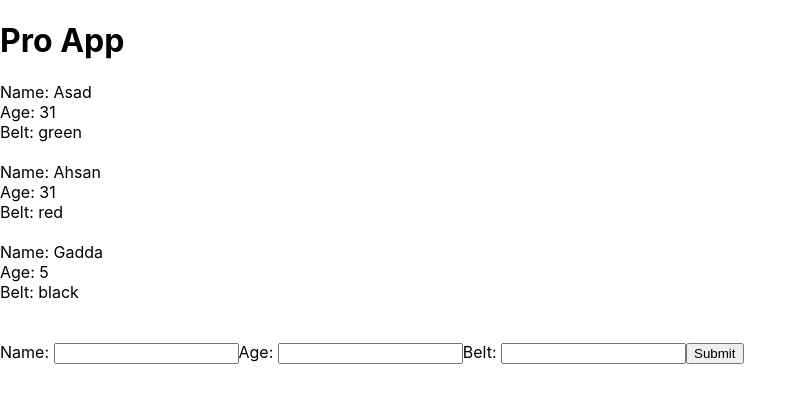
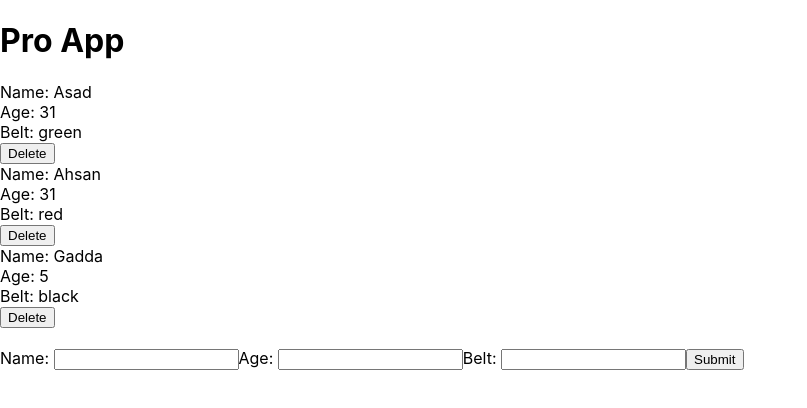
Before and after one commit to ranaasad43/react-app, a React (Create React App) app: page / in a window 1280 px wide. Shown: the top 408 px of the page, without its empty margins (0-807 px from the left). Built offline with nearby package versions, Linux system fonts and the light colour scheme.

Commit message:
deleting data from state

```diff
--- a/src/App.js
+++ b/src/App.js
@@ -9,6 +9,14 @@ class App extends Component {
       {name: 'Ahsan',age:31,belt:'red',id:2},
       {name: 'Gadda',age:5,belt:'black',id:3}
     ]
+  }
+  delNinja = (id) =>{
+    let ninjas = this.state.ninjas.filter(ninja =>{
+      return ninja.id !== id
+    });
+    this.setState({
+      ninjas : ninjas
+    })
   }
   addNinja = (ninja) =>{
     ninja.id = Math.random();
@@ -24,7 +32,7 @@ class App extends Component {
     return (
       <div className="App">
         <h1>Pro App</h1>
-        <Ninjas ninjas={this.state.ninjas} />
+        <Ninjas ninjas={this.state.ninjas} delNinja={this.delNinja}/>
         <br/>
         <AddNinja addNinja={this.addNinja}/>
       </div>
--- a/src/Ninjas.js
+++ b/src/Ninjas.js
@@ -1,7 +1,7 @@
 import React from 'react';
 
 
-const Ninjas = ({ninjas}) =>{
+const Ninjas = ({ninjas,delNinja}) =>{
     const ninjalist = ninjas.map(ninja =>{
       if(ninja.age < 100){
         return (
@@ -9,6 +9,7 @@ const Ninjas = ({ninjas}) =>{
             <div>Name: {ninja.name}</div>
             <div>Age: {ninja.age}</div>
             <div>Belt: {ninja.belt}</div>
+            <button onClick={()=>{delNinja(ninja.id)}}>Delete</button>
             <br/>
           </div>
         )
```
